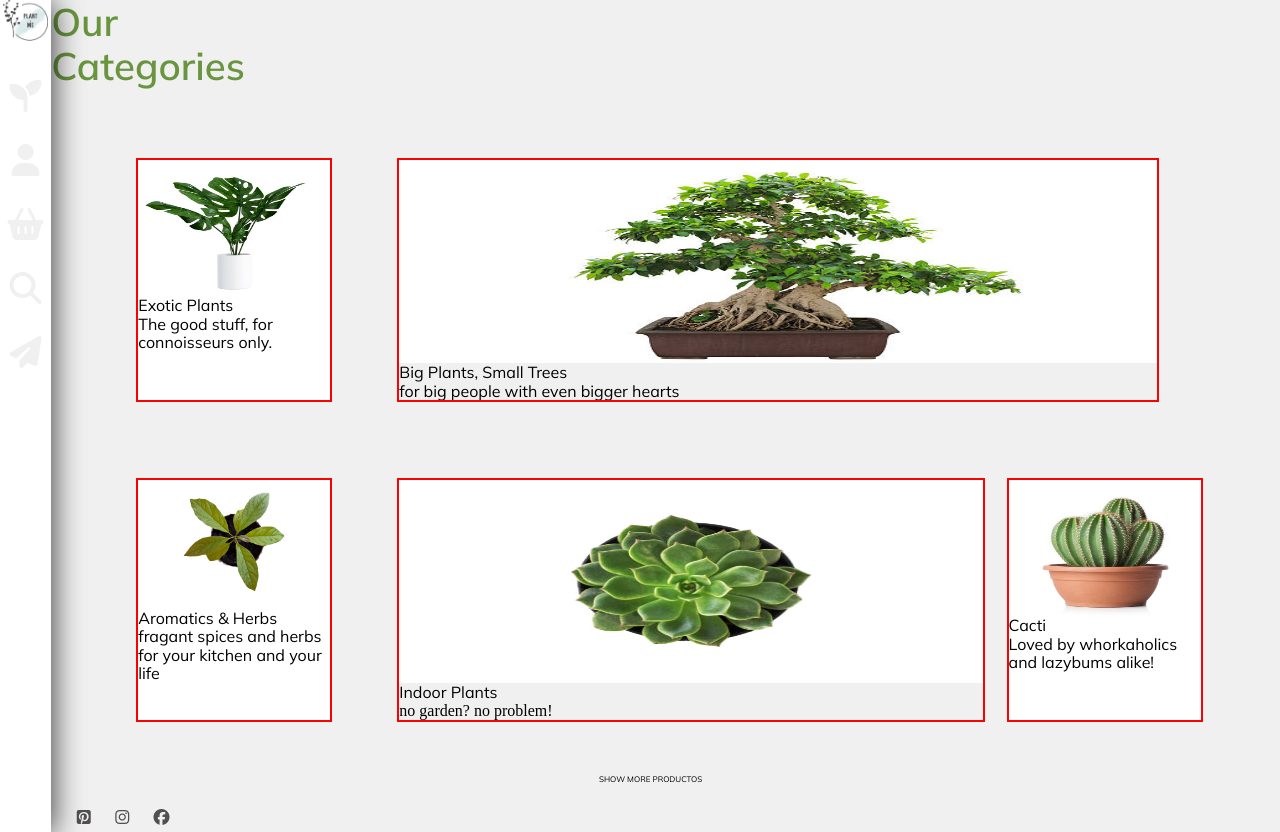
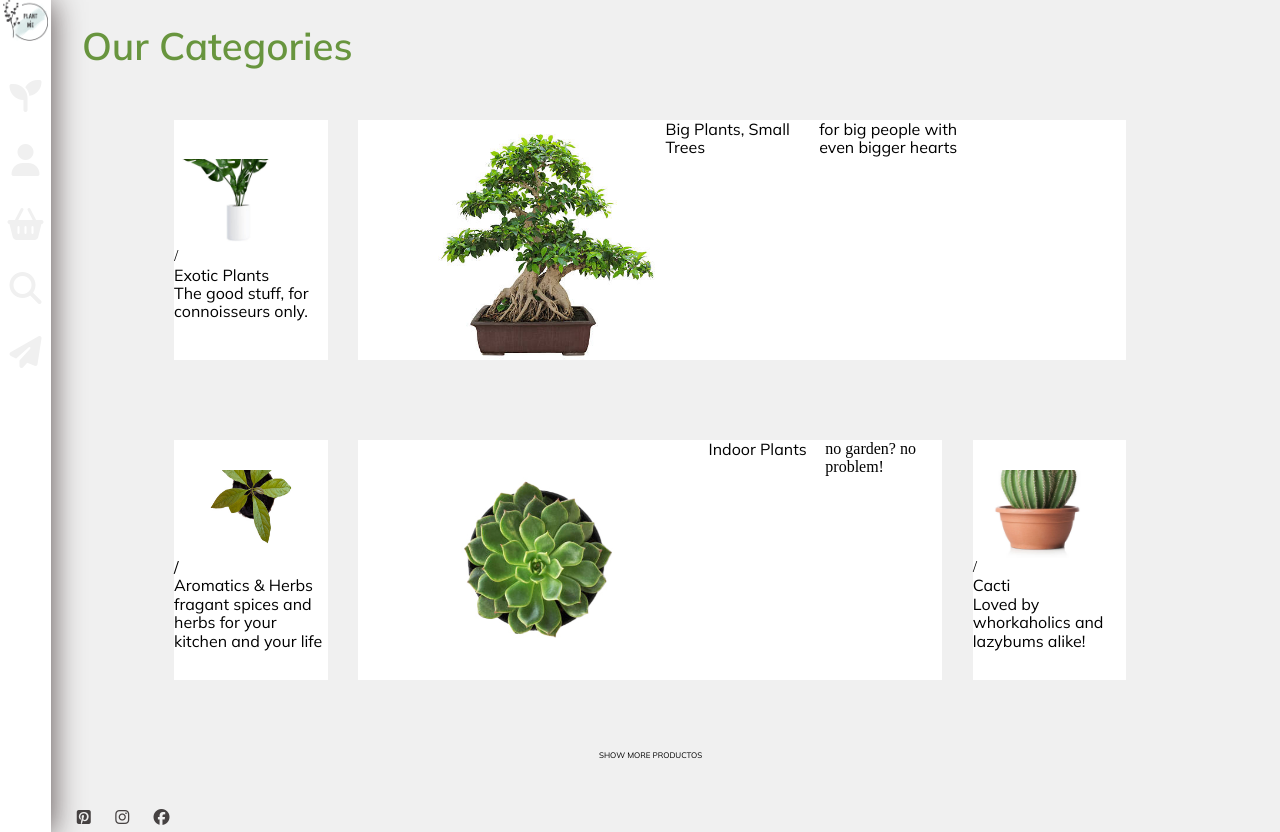
Before and after one commit to urielmunoz/Plant.me, a website: page marketplace.html in a window 1280 px wide. Drawn offline with Linux system fonts and the light colour scheme.

Commit message:
marketplace 50%

```diff
--- a/SCSS/_login.scss
+++ b/SCSS/_login.scss
@@ -28,8 +28,8 @@
     grid-row: 1 /span 9;
     background-color: #ffffff;
     z-index: 20;
-    -webkit-box-shadow: 2px 2px 30px rgba(0,0,0,0.75);
-    box-shadow: 2px 2px 30px rgba(0,0,0,0.75);
+    -webkit-box-shadow: $main_shadow;
+    box-shadow: $main_shadow;
     display: flex;
     flex-direction: column;
     height: 100vh;
--- a/SCSS/_marketplace.scss
+++ b/SCSS/_marketplace.scss
@@ -1,19 +1,69 @@
+
+/*this section sets and orders the elementsin the grid.*/
+
+.marketplace__main--grid{
+    grid-template-columns: repeat(40,2.4vw);
+    grid-template-rows: repeat(20, 5vh);
+    justify-items: stretch;
+    align-self: end;
+    grid-row-gap: vh;
+    grid-column-gap: 0vw;
+    }
 
         .marketplace__title{
-
+            grid-column: 2;
+            grid-row: 1;
+            width: 40vw;
+            margin-top: 3vh;
             }
 
-.marketplace__main--grid{
-    grid-template-columns: repeat(20,4.8vw);
-    grid-template-rows: repeat(10, 10vh);
-    justify-items: stretch;
-    align-self: end;
-    grid-row-gap: 0vh;
-    grid-column-gap: 2vw;
+        .marketplace__article1 {
+            grid-row: 4 / span 6;
+            grid-column: 5 / span 5;
             }
 
+        .marketplace__article2 {
+            grid-row: 4 / span 6;
+            grid-column: 11 / span 25;
+            }
+
+        .marketplace__article3 {
+            grid-row: 12 / span 6;
+            grid-column: 5 / span 5;
+            }
+
+        .marketplace__article4 {
+            grid-row: 12 / span 6;
+            grid-column: 11 / span 19;
+            }
+
+        .marketplace__article5 {
+            grid-row: 12 /span 6;
+            grid-column: 31 / span 5;
+            }
+
+        .marketplace__link {
+            grid-row: 19;
+            grid-column: 18 / span 6;
+            align-self: end;
+            margin-top: 2vh;
+            margin-left: 2vw;
+            font-size: .5rem
+            }
+                .marketplace__link:hover{
+                    font-weight: bolder;
+                    color: $primary_green;
+                }
+
+
+
+
+
+
+
+
+
 .marketplace__article--small {
-    outline: 2px solid red;
     display: flex;
     flex-direction: column;
     align-items: stretch;
@@ -24,25 +74,14 @@
     }
 
         .marketplace__article--small:hover{
-            box-shadow: $main_shadow;
-            -webkit-box-shadow: $main_shadow;
+            box-shadow: $article_shadow;
+            -webkit-box-shadow: $article_shadow;
 
             }
 
-    .marketplace__article1 {
-
-        grid-row: 3 / span 3;
-        grid-column: 2 / span 3;
-        }
-
-    .marketplace__article3 {
-        grid-row: 7 / span 3;
-        grid-column: 2 / span 3;
-        }
-
-    .marketplace__article5 {
-        grid-row: 7 /span 3;
-        grid-column: 12 / span 3;
+    .marketplace__article--img--div--size1{
+        overflow: hidden;
+        display: flex;
         }
 
             .marketplace__article--img--size1 {
@@ -50,8 +89,9 @@
                 width: auto;
                 margin-top: -5vh;
                 overflow: hidden;
+                }
 
-            }
+
 
         .marketplace__article--title--size1 {
             font-family: 'mulish';
@@ -62,19 +102,26 @@
             }
 
 .marketplace__article--medium {
-    outline: 2px solid red;
-    display: flex;
-    flex-direction: column;
-    justify-content: center;
+    display: grid;
+    grid-template-columns: repeat(5, 1fr);
+    grid-template-rows: repeat(3, 1fr);
+    background: white
+    }
+        .marketplace__article--medium:hover{
+            box-shadow: $article_shadow;
+            -webkit-box-shadow: $article_shadow;
             }
 
-    .marketplace__article4 {
-        grid-row: 7 / span 3;
-        grid-column: 5 / span 7;
+            .marketplace__article--img--div--size3 {
+                overflow: hidden;
+                grid-column: 1 / span 3;
+                grid-row: 1 / span 3;
+                display: flex;
+
             }
-
                 .marketplace__article--img--size3 {
-                overflow: hidden;
+                    height: 100%;
+                    width:auto
                     }
             .marketplace__article--title--size3{
                 font-family: 'mulish';
@@ -85,21 +132,29 @@
                 }
 
 .marketplace__article--big {
-    outline: 2px solid red;
-    display: flex;
-    flex-direction: column;
-    justify-content: center;
+
+    display: grid;
+    grid-template-columns: repeat(5, 1fr);
+    grid-template-rows: repeat(3, 1fr);
+    background: white
+     }
+        .marketplace__article--big:hover{
+            box-shadow: $article_shadow;
+            -webkit-box-shadow: $article_shadow;
             }
 
-    .marketplace__article2 {
-        grid-row: 3 / span 3;
-        grid-column: 5 / span 9;
-
+        .marketplace__article--img--div--size2 {
+            overflow: hidden;
+            grid-column: 1 / span 2;
+            grid-row: 1 / span 3;
+            display: flex;
         }
 
             .marketplace__article--img--size2 {
-            overflow: hidden;
+                height: 100%;
+                width:auto
                 }
+
         .marketplace__article--title--size2{
             font-family: 'mulish';
             }
@@ -107,14 +162,3 @@
             .marketplace__article--description--size2 {
                 font-family: 'mulish';
             }
-
-
-
-.marketplace__link {
-grid-row: 10;
-grid-column: 7 / span 3;
-align-self: end;
-margin-bottom: 2vh;
-margin-left: 2vw;
-font-size: .5rem
-    }
--- a/SCSS/_partials.scss
+++ b/SCSS/_partials.scss
@@ -59,8 +59,8 @@
         header {
             grid-area: header;
             background-color: #ffffff;
-            -webkit-box-shadow: 2px 2px 30px rgba(0,0,0,0.75);
-            box-shadow: 2px 2px 30px rgba(0,0,0,0.75);
+            -webkit-box-shadow: $main_shadow;
+            box-shadow: $main_shadow;
             z-index: 20;
             display: grid;
             grid-template-columns: 4vw;
@@ -103,7 +103,7 @@
 
         footer {
             grid-area: footer;
-            background-color:#f0f0f0;
+            background-color: $primary_grey;
             display: grid;
             grid-template-columns: 96vw;
             grid-template-rows: 2vh;
--- a/SCSS/_variables.scss
+++ b/SCSS/_variables.scss
@@ -7,10 +7,31 @@
         @import url('https://fonts.googleapis.com/css2?family=Mulish:ital,wght@0,200;0,400;0,600;0,900;1,200&display=swap');
 
 
-    //font variables (not used yet)
 
-    .text__title--h1{
-            font-size: 5vmax;
+
+/*Some  variables some are scss others are css styles I use all across the site.*/
+
+    //Greys
+
+        $primary_grey: #f0f0f0;
+        $secondary_grey:#bfbdbd;
+        $tertiary_grey:#574c4cea;
+        $text_grey: #464242;
+
+    //greens
+
+        $primary_green: #5d8a32;
+        $secondary_green: #68953e;
+
+    //Shadow Variables
+
+        $main_shadow: 2px 2px 30px $tertiary_grey;
+        $article_shadow: 8px 9px 12px 2px $secondary_grey;
+
+    //text style variables
+
+        .text__title--h1{
+            font-size: 3vmax;
             color: $secondary_green;
             font-family: 'mulish';
             font-weight: 600;
@@ -24,24 +45,7 @@
             text-decoration: none;
             }
 
-
-/*Color Variables*/
-
-    //Greys
-
-        $primary_grey: #f0f0f0;
-        $secondary_grey:#bfbdbd;
-        $text_grey: #534f4f;
-
-    //greens
-
-        $primary_green: #5d8a32;
-        $secondary_green: #68953e;
-
-/*Button Variables these are compiled CSSs that function
-traversally on the Website as variables but are not variables.*/
-
-    //main big button used for main interactions.
+    //buttons used for main interactions.
 
         .button--big{
         background-color: $primary_green;
@@ -229,9 +233,5 @@ traversally on the Website as variables but are not variables.*/
  //color:#f0f0f0;
  //font-family:Verdana;
  //font-size:2vmax;
- //font-weight:bold;
+ //font-weight:bold;rgba(0,0,0,0.75)
  //
-
-//Shadow Variables//
-
-    $main_shadow: 2px 2px 30px rgba(0,0,0,0.75);
--- a/marketplace.html
+++ b/marketplace.html
@@ -31,7 +31,11 @@
 
         <article class="marketplace__article1 marketplace__article--small">
 
-            <img src="images/mpi1.jpg" class="marketplace__article--img--size1" alt="img1">
+            <div class="marketplace__article--img--div--size1">
+
+                <img src="images/mpi1.jpg" class="marketplace__article--img--size1" alt="img5">
+
+            </div>/
 
             <p class="marketplace__article--title--size1">Exotic Plants</p>
 
@@ -41,7 +45,11 @@
 
         <article class="marketplace__article2 marketplace__article--big">
 
-            <img src="images/mpi2.jpg" class="marketplace__article--img--size2" alt="img2">
+            <div class="marketplace__article--img--div--size2">
+
+                <img src="images/mpi2.jpg" class="marketplace__article--img--size2" alt="img2">
+
+            </div>
 
             <p class="marketplace__article--title--size2">Big Plants, Small Trees</p>
 
@@ -53,7 +61,11 @@
 
             <a href="#" class="marketplace__article">
 
-                <img src="images/mpi3.jpg" class="marketplace__article--img--size1" alt="img3">
+                <div class="marketplace__article--img--div--size1">
+
+                    <img src="images/mpi3.jpg" class="marketplace__article--img--size1" alt="img5">
+
+                </div>/
 
                 <p class="marketplace__article--title--size1">Aromatics & Herbs</p>
 
@@ -64,7 +76,11 @@
 
         <article class="marketplace__article4 marketplace__article--medium">
 
-            <img src="images/mpi4.jpg" class="marketplace__article--img--size3" alt="img4">
+            <div class="marketplace__article--img--div--size3">
+
+                <img src="images/mpi4.jpg" class="marketplace__article--img--size3" alt="img4">
+
+            </div>
 
             <p class="marketplace__article--title--size3">Indoor Plants</p>
 
@@ -74,7 +90,11 @@
 
         <article class="marketplace__article5 marketplace__article--small">
 
-            <img src="images/mpi5.jpg" class="marketplace__article--img--size1" alt="img5">
+            <div class="marketplace__article--img--div--size1">
+
+                <img src="images/mpi5.jpg" class="marketplace__article--img--size1" alt="img5">
+
+            </div>/
 
             <p class="marketplace__article--title--size1"> Cacti</p>
 
```
Also changed, not shown: Stylesheets/Stylesheet.css. Lines whose indentation alone changed are shown as unchanged.
